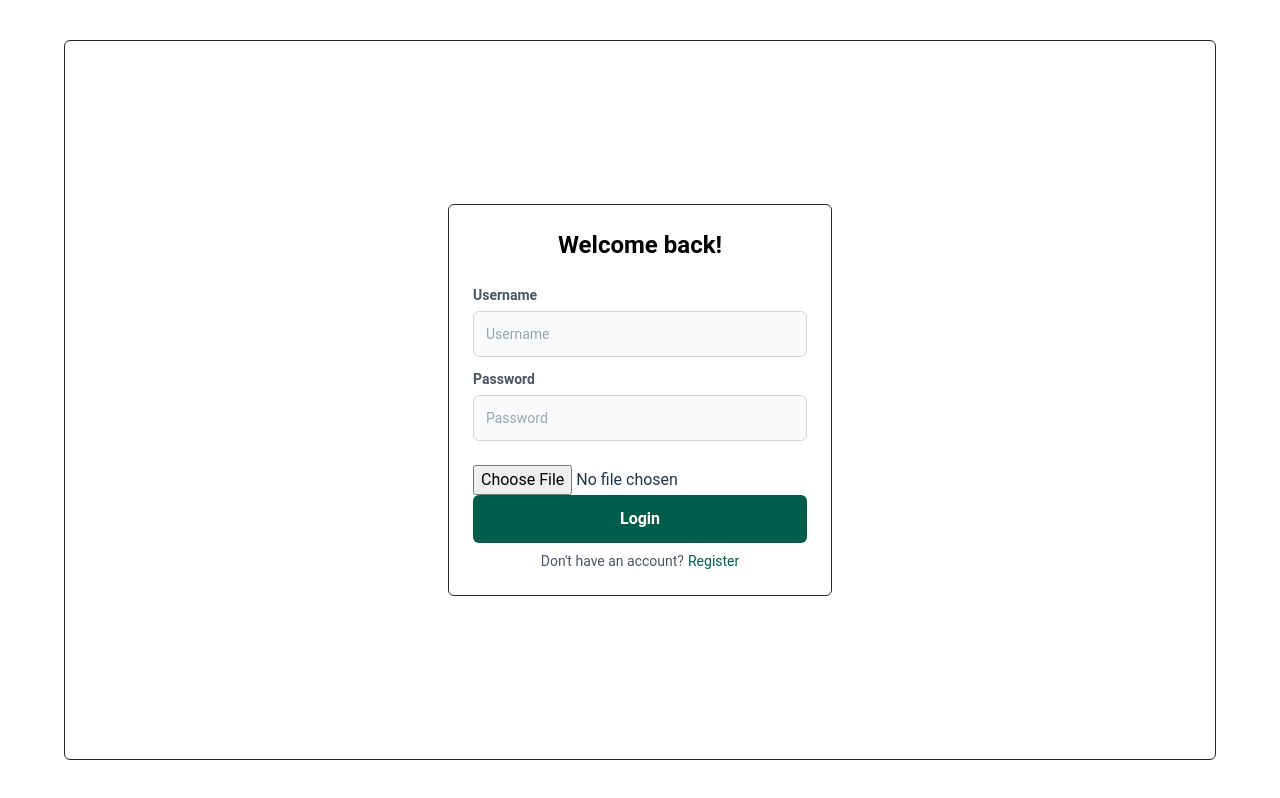
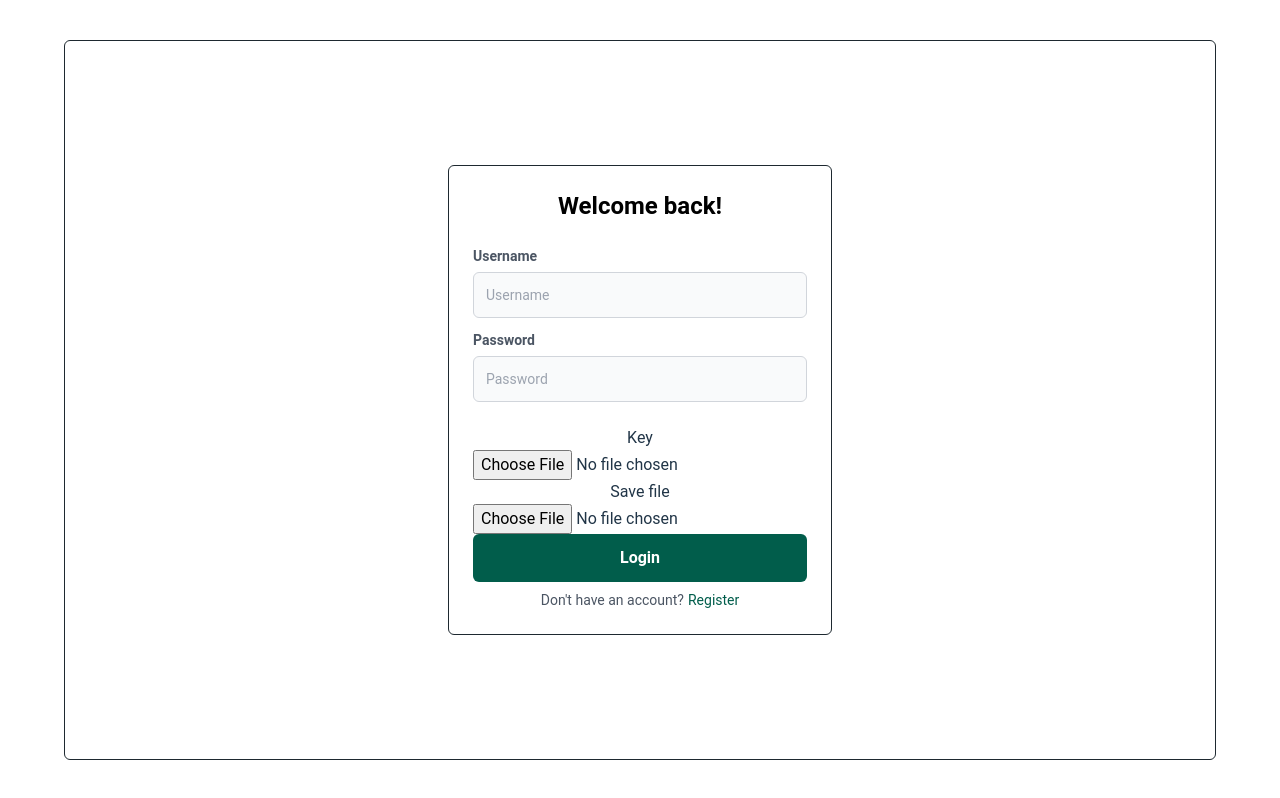
Before and after one commit to dclairvoyance/Tugas5_IF4020_Kripto, a React (Vite) app in the folder client/: page /login in a window 1280 px wide. Built offline with nearby package versions, Linux system fonts and the light colour scheme.

Commit message:
feat: add save file

```diff
--- a/client/src/components/Message.jsx
+++ b/client/src/components/Message.jsx
@@ -37,7 +37,7 @@ const Message = ({ message }) => {
       } else {
         setStoredMessage("");
       }
-    } else if (message.senderId !== authUser._id) {
+    } else if (message.receiverId === authUser._id) {
       const data = convertStringToArrayOfBigints(message.message);
       setStoredMessage(decryptMessage(data, BigInt(privateKey)));
     }
--- a/client/src/components/MessageBox.jsx
+++ b/client/src/components/MessageBox.jsx
@@ -17,7 +17,6 @@ const MessageBox = () => {
       reader.onload = () => {
         const contents = reader.result;
         const contentArr = contents.split(',');
-        console.log("File contents:", contentArr);
         setPubKey(contentArr);
       };
 
@@ -33,7 +32,6 @@ const MessageBox = () => {
     e.preventDefault();
     if (!message) return;
     // if (pubKey == []) return;
-    console.log(pubKey);
     await sendMessage(message, pubKey);
     if (newChat) {
       setChats([...chats, selectedChat]);
--- a/client/src/hooks/useLogout.js
+++ b/client/src/hooks/useLogout.js
@@ -1,6 +1,7 @@
 import { useState } from "react";
 import toast from "react-hot-toast";
 import useAuth from "../stores/useAuth";
+import { downloadKey } from "../utils/downloadKey";
 
 const useLogout = () => {
   const [loading, setLoading] = useState(false);
@@ -20,7 +21,14 @@ const useLogout = () => {
       if (data.error) {
         throw new Error(data.error);
       }
+      const storedMessages = localStorage.getItem("user-message") || null;
+      if(storedMessages){
+        downloadKey("checkpoint.txt", storedMessages)
+      }
       localStorage.removeItem("crypto-chat-user");
+      localStorage.removeItem("user-private-key");
+      localStorage.removeItem("user-public-key");
+      localStorage.removeItem("user-message");
       setAuthUser(null);
     } catch (error) {
       toast.error(error.message);
--- a/client/src/pages/Login.jsx
+++ b/client/src/pages/Login.jsx
@@ -10,14 +10,30 @@ const Login = () => {
 
   const { loading, login } = useLogin();
 
+  const handleKeyChange = (e) => {
+    const file = e.target.files[0];
+    if (file) {
+      const reader = new FileReader();
+      reader.onload = () => {
+        const content = reader.result;
+        localStorage.setItem("user-private-key", JSON.stringify(content));
+      };
+
+      reader.onerror = () => {
+        console.error("Error reading file.");
+      };
+
+      reader.readAsText(file);
+    }
+  }
+
   const handleFileChange = (e) => {
     const file = e.target.files[0];
     if (file) {
       const reader = new FileReader();
       reader.onload = () => {
-        const content = reader.result;
-        console.log("File contents:", content);
-        localStorage.setItem("user-private-key", JSON.stringify(content));
+        const content = JSON.parse(reader.result);
+        localStorage.setItem("user-message", JSON.stringify(content));
       };
 
       reader.onerror = () => {
@@ -65,6 +81,9 @@ const Login = () => {
           value={input.password}
           onChange={(e) => setInput({ ...input, password: e.target.value })}
         />
+        <p>Key</p>
+        <input type="file" onChange={handleKeyChange} />
+        <p>Save file</p>
         <input type="file" onChange={handleFileChange} />
         <button
           className="flex items-center justify-center bg-[#015d4b] rounded-md p-3  mb-2 font-semibold"
```
